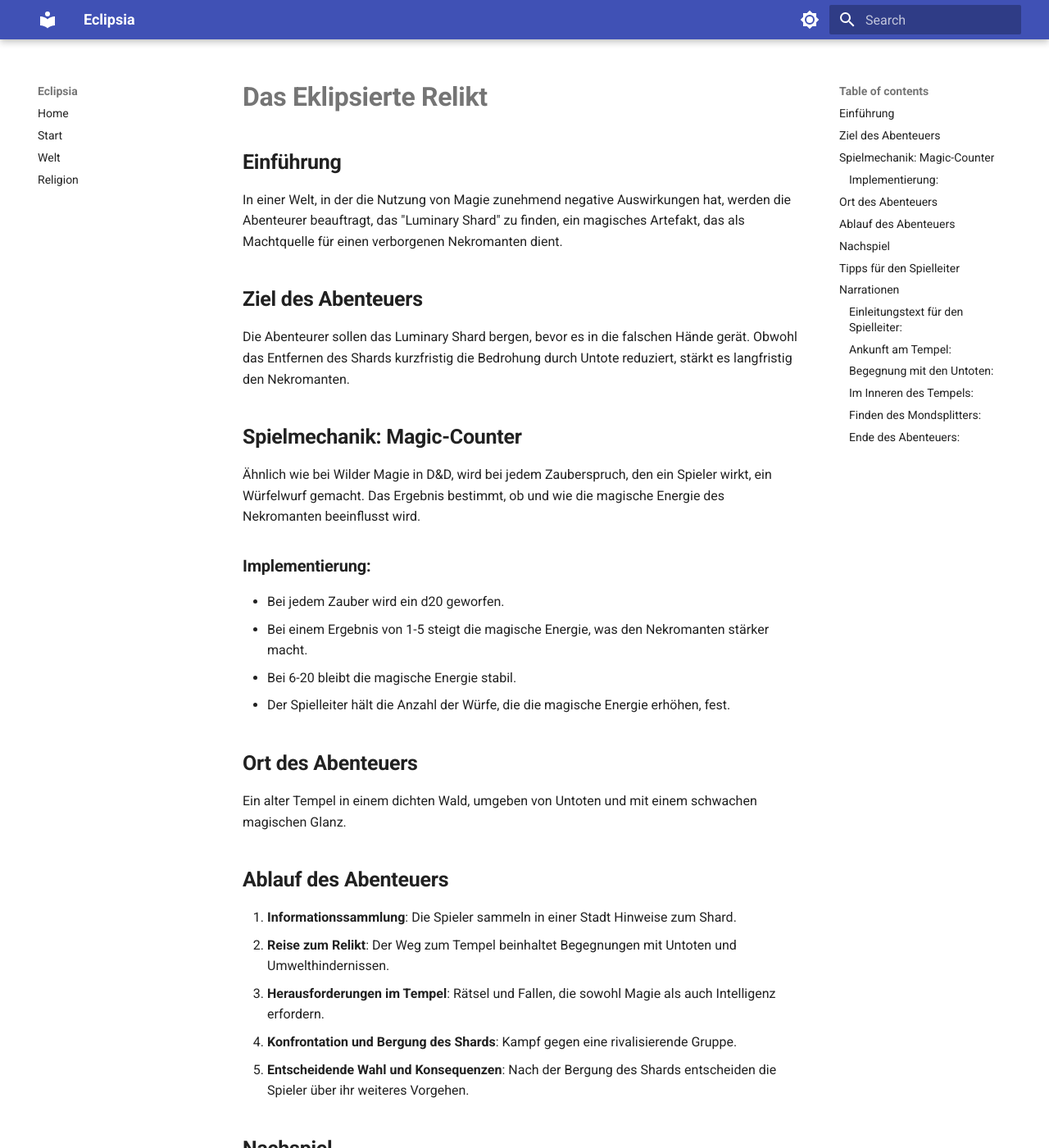
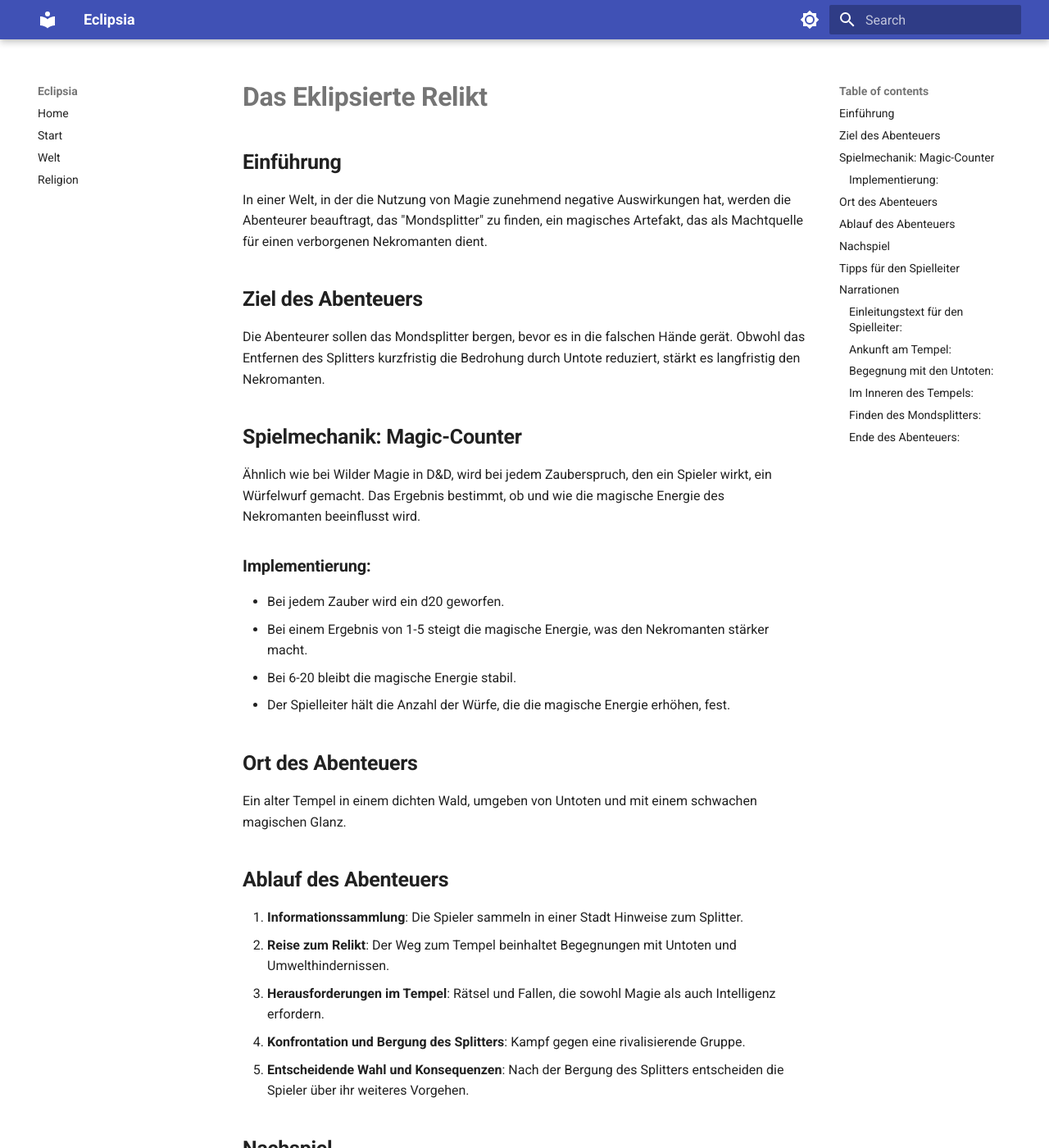
Before and after one commit to sleien/eclipsia, an MkDocs documentation site: the page built from docs/dm/index.md, in a window 1280 px wide and 1400 px high. Shown: the whole window at 82% size. Built offline with MkDocs 1.6.1 and Material for MkDocs 9.7.7, drawn with Linux system fonts in a browser that asks for light colours.

```diff
--- a/docs/oneshot.md
+++ b/docs/dm/index.md
@@ -1,10 +1,10 @@
 # **Das Eklipsierte Relikt**
 
 ## **Einführung**
-In einer Welt, in der die Nutzung von Magie zunehmend negative Auswirkungen hat, werden die Abenteurer beauftragt, das "Luminary Shard" zu finden, ein magisches Artefakt, das als Machtquelle für einen verborgenen Nekromanten dient.
+In einer Welt, in der die Nutzung von Magie zunehmend negative Auswirkungen hat, werden die Abenteurer beauftragt, das "Mondsplitter" zu finden, ein magisches Artefakt, das als Machtquelle für einen verborgenen Nekromanten dient.
 
 ## **Ziel des Abenteuers**
-Die Abenteurer sollen das Luminary Shard bergen, bevor es in die falschen Hände gerät. Obwohl das Entfernen des Shards kurzfristig die Bedrohung durch Untote reduziert, stärkt es langfristig den Nekromanten.
+Die Abenteurer sollen das Mondsplitter bergen, bevor es in die falschen Hände gerät. Obwohl das Entfernen des Splitters kurzfristig die Bedrohung durch Untote reduziert, stärkt es langfristig den Nekromanten.
 
 ## **Spielmechanik: Magic-Counter**
 Ähnlich wie bei Wilder Magie in D&D, wird bei jedem Zauberspruch, den ein Spieler wirkt, ein Würfelwurf gemacht. Das Ergebnis bestimmt, ob und wie die magische Energie des Nekromanten beeinflusst wird.
@@ -19,11 +19,11 @@ Die Abenteurer sollen das Luminary Shard bergen, bevor es in die falschen Hände
 Ein alter Tempel in einem dichten Wald, umgeben von Untoten und mit einem schwachen magischen Glanz.
 
 ## **Ablauf des Abenteuers**
-1. **Informationssammlung**: Die Spieler sammeln in einer Stadt Hinweise zum Shard.
+1. **Informationssammlung**: Die Spieler sammeln in einer Stadt Hinweise zum Splitter.
 2. **Reise zum Relikt**: Der Weg zum Tempel beinhaltet Begegnungen mit Untoten und Umwelthindernissen.
 3. **Herausforderungen im Tempel**: Rätsel und Fallen, die sowohl Magie als auch Intelligenz erfordern.
-4. **Konfrontation und Bergung des Shards**: Kampf gegen eine rivalisierende Gruppe.
-5. **Entscheidende Wahl und Konsequenzen**: Nach der Bergung des Shards entscheiden die Spieler über ihr weiteres Vorgehen.
+4. **Konfrontation und Bergung des Splitters**: Kampf gegen eine rivalisierende Gruppe.
+5. **Entscheidende Wahl und Konsequenzen**: Nach der Bergung des Splitters entscheiden die Spieler über ihr weiteres Vorgehen.
 
 ## **Nachspiel**
 Die Anzahl der Würfe, die die magische Energie erhöhen, bestimmt, wie stark der Nekromant in der folgenden Kampagne oder der Boss im Oneshot wird.
```
Also changed, not shown: other parts of docs/dm/index.md (+2 -1 lines), docs/dm/encounters.md (added, +51 -0 lines), docs/items/mondsplitter.md (renamed from docs/mondsplitter.md), 4 other files.
